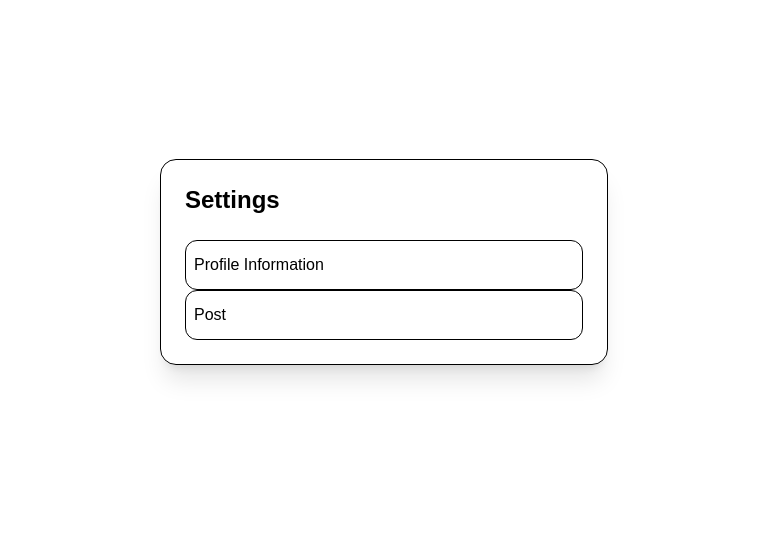
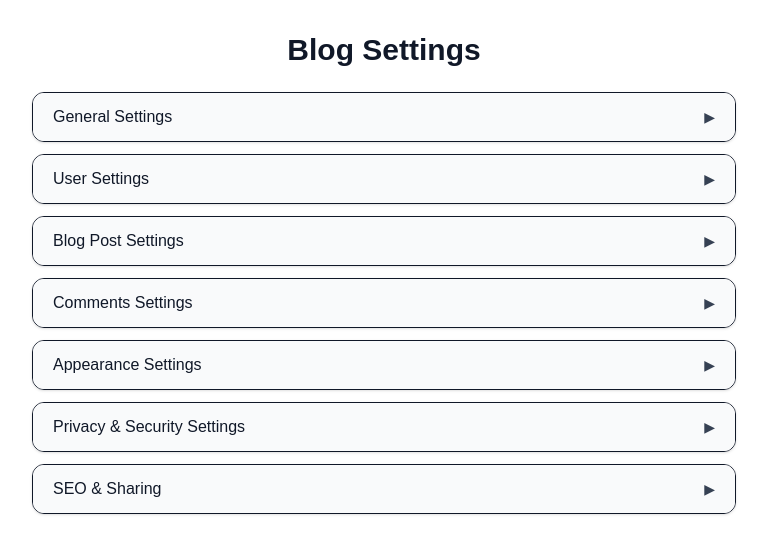
Before and after one commit to babkkin/daily-blogs, a Next.js app: page /setting in a window 1280 px wide. Shown: the top 554 px of the page, without its empty margins (256-1023 px from the left). Built offline with nearby package versions, Linux system fonts and the light colour scheme; a web font is replaced by a local one.

Commit message:
settingsssss

```diff
--- a/app/setting/page.js
+++ b/app/setting/page.js
@@ -1,58 +1,135 @@
 "use client";
-import Link from "next/link"; // ✅ Add this import
+import { useState } from "react";
+import { motion, AnimatePresence } from "framer-motion";
+
+const sections = [
+  {
+    title: "General Settings",
+    items: [
+      "Site Title",
+      "Tagline / Description",
+      "Logo Upload",
+      "Favicon Upload",
+      "Timezone",
+      "Language",
+      "Date & Time Format",
+    ],
+  },
+  {
+    title: "User Settings",
+    items: [
+      "Profile Picture",
+      "Display Name",
+      "Bio / About",
+      "Email Notifications",
+      "Theme Preference (Light / Dark Mode)",
+    ],
+  },
+  {
+    title: "Blog Post Settings",
+    items: [
+      "Default Post Visibility",
+      "Default Category",
+      "Number of Posts per Page",
+      "Allow Comments",
+      "Auto Save Drafts",
+      "Featured Image Required",
+    ],
+  },
+  {
+    title: "Comments Settings",
+    items: [
+      "Enable / Disable Comments",
+      "Require Approval Before Display",
+      "Allow Guest Comments",
+      "Profanity Filter",
+      "Email Moderation Alerts",
+    ],
+  },
+  {
+    title: "Appearance Settings",
+    items: [
+      "Theme / Template Selector",
+      "Primary Color",
+      "Accent Color",
+      "Font Family / Size",
+      "Header & Footer Custom Text",
+      "Layout Options",
+    ],
+  },
+  {
+    title: "Privacy & Security Settings",
+    items: [
+      "Cookie Consent Banner",
+      "Content Privacy Options",
+      "Two-Factor Authentication",
+      "Backup & Export Data",
+    ],
+  },
+  {
+    title: "SEO & Sharing",
+    items: [
+      "Meta Title & Description",
+      "Social Media Links",
+      "Open Graph Image",
+      "RSS Feed Toggle",
+      "Custom Robots.txt",
+      "Sitemap Generation",
+    ],
+  },
+];
 
 export default function SettingsPage() {
+  const [openIndex, setOpenIndex] = useState(null);
 
+  const toggle = (index) => {
+    setOpenIndex(openIndex === index ? null : index);
+  };
 
   return (
-    <div
-      className={`h-131 flex items-center justify-center transition-colors duration-300 `}
-    >
-      <div
-        className={`shadow-xl rounded-2xl w-full max-w-md p-6 transition-colors duration-300 border
-        `}
-      >
+    <div className="max-w-3xl mx-auto p-4 md:p-8 text-gray-900">
+      <h1 className="text-3xl font-bold mb-6 text-center">Blog Settings</h1>
 
-        <h1
-          className={`text-2xl font-bold mb-6 transition-colors duration-300
-          `}
+      {sections.map((section, index) => (
+        <div
+          key={index}
+          className="border rounded-xl mb-3 overflow-hidden shadow-sm"
         >
-          Settings
-        </h1>
+          {/* Section Header */}
+          <button
+            onClick={() => toggle(index)}
+            className="w-full text-left px-5 py-3 bg-gray-50 hover:bg-gray-100 flex justify-between items-center transition"
+          >
+            <span className="font-medium text-base">{section.title}</span>
+            <motion.span
+              animate={{ rotate: openIndex === index ? 90 : 0 }}
+              transition={{ duration: 0.25 }}
+              className="text-sm text-gray-700"
+            >
+              ▶
+            </motion.span>
+          </button>
 
-        <div
-          className={`rounded-xl pl-2 transition-colors duration-200 border
-          `}
-        >
-          <Link
-            href="/profile"
-            className={`transition-colors duration-200 flex items-center  h-12 rounded-full
-           `}
-          >
-            Profile Information
-          </Link>
+          {/* Dropdown Content */}
+          <AnimatePresence>
+            {openIndex === index && (
+              <motion.div
+                initial={{ height: 0, opacity: 0 }}
+                animate={{ height: "auto", opacity: 1 }}
+                exit={{ height: 0, opacity: 0 }}
+                transition={{ duration: 0.3 }}
+                className="px-6 py-3 bg-white"
+              >
+                <ul className="list-disc pl-6 space-y-1 text-sm text-gray-700">
+                  {section.items.map((item, i) => (
+                    <li key={i}>{item}</li>
+                  ))}
+                </ul>
+              </motion.div>
+            )}
+          </AnimatePresence>
         </div>
-
-        <div
-          className={`rounded-xl pl-2 transition-colors duration-200
-          `}
-        >
-
-        </div>
-
-        <div
-          className={`rounded-xl pl-2 transition-colors duration-200 border
-          `}
-        >
-          <Link
-            href="/Newsfeed"
-            className={`transition-colors duration-200 flex items-center  h-12 rounded-full
-            `}
-          >
-            Post
-          </Link>
-        </div>
-      </div>
+      ))}
     </div>
   );
 }
--- a/components/Footer.js
+++ b/components/Footer.js
@@ -1,7 +1,26 @@
+"use client";
+
+import { useState } from "react";
+import Sidebar from "./Sidebar";
+
 export default function Footer() {
+  const [sidebarOpen, setSidebarOpen] = useState(false);
+
   return (
-    <footer className="p-4 text-center text-lg md:text-xl lg:text-2xl border-t">
-      This website was made by MAMA MO!
-    </footer>
+    <>
+      {/* Sidebar Component */}
+      <Sidebar isOpen={sidebarOpen} onClose={() => setSidebarOpen(false)} />
+
+      {/* Sticky Footer */}
+      <footer className="fixed bottom-0 left-0 w-full border-t bg-white shadow-md p-1 flex justify-between items-center z-50">
+        {/* Burger Button */}
+
+
+        {/* Footer Text */}
+        <p className="text-lg md:text-xl lg:text-2xl text-center flex-1">
+          This website was made by MAMA MO!
+        </p>
+      </footer>
+    </>
   );
 }
--- a/components/Header.js
+++ b/components/Header.js
@@ -63,6 +63,10 @@ export default function Header() {
 	};
 
 	return (
+		<>
+			{/* Sidebar controlled by Header */}
+			<Sidebar isOpen={sidebarOpen} onClose={() => setSidebarOpen(false)} />
+
 			<header className="fixed top-0 left-0 right-0 z-50 bg-white border-b px-4 md:px-8 py-3 flex items-center justify-between">
 				<link
 					rel="stylesheet"
@@ -73,6 +77,7 @@ export default function Header() {
 					href="https://cdn-uicons.flaticon.com/uicons-regular-rounded/css/uicons-regular-rounded.css"
 				/>
 
+				{/* Left Section: Burger + Logo + Search */}
 				<div className="flex items-center gap-3 relative">
 					<button
 						onClick={() => setSidebarOpen(!sidebarOpen)}
@@ -80,8 +85,6 @@ export default function Header() {
 					>
 						<i className="fi fi-br-menu-burger"></i>
 					</button>
-
-				<Sidebar isOpen={sidebarOpen} onClose={() => setSidebarOpen(false)} />
 
 					<Link href="/home" className="text-2xl font-bold">
 						DailyBlogs
@@ -132,6 +135,7 @@ export default function Header() {
 					</form>
 				</div>
 
+				{/* Right Section: Buttons */}
 				<div className="flex items-center gap-5 relative">
 					<button
 						onClick={() => router.push("/blog-editor")}
@@ -159,5 +163,6 @@ export default function Header() {
 					</button>
 				</div>
 			</header>
+		</>
 	);
 }
--- a/components/Sidebar.js
+++ b/components/Sidebar.js
@@ -1,56 +1,67 @@
 "use client";
-import { usePathname, useRouter } from "next/navigation";
-import { useEffect } from "react";
+import { motion } from "framer-motion";
+import Link from "next/link"; // ✅ Import Link
 
 export default function Sidebar({ isOpen, onClose }) {
-  const router = useRouter();
-  const pathname = usePathname();
+	return (
+		<motion.div
+			initial={{ x: "-100%" }}
+			animate={{ x: isOpen ? 0 : "-100%" }}
+			transition={{ type: "tween", duration: 0.5, ease: "easeInOut" }}
+			className="fixed top-0 left-0 h-full max-h-[93.5vh] overflow-y-auto w-64 bg-white text-gray-800 shadow-lg z-50 flex flex-col justify-between"
+			style={{ boxShadow: "2px 0 5px rgba(0,0,0,0.1)" }}
+		>
+			{/* Header Section */}
+			<div>
+				<div className="p-4 flex justify-between items-center border-b border-gray-200">
+					<h2 className="text-lg font-semibold">Menu</h2>
+					<button
+						onClick={onClose}
+						className="text-2xl text-gray-500 hover:text-gray-700 transition"
+					>
+						&times;
+					</button>
+				</div>
 
-  const links = [
-    { name: "Home", icon: "fi fi-rr-home", path: "/home" },
-    { name: "Library", icon: "fi fi-rr-book-alt", path: "/library" },
-    { name: "Profile", icon: "fi fi-rr-user", path: "/profile" },
-    { name: "Stories", icon: "fi fi-rr-document", path: "/stories" },
-    { name: "Stats", icon: "fi fi-rr-chart-histogram", path: "/stats" },
-  ];
+				{/* Menu Items */}
+				<ul className="p-4 space-y-2">
+					{/* Home */}
+					<li className="flex items-center gap-3 p-3 rounded-lg border border-transparent hover:border-black hover:bg-gray-100 cursor-pointer transition-all duration-300 ease-in-out">
+						<i className="fi fi-rr-home text-lg flex-shrink-0"></i>
+						<span className="text-base leading-none">Home</span>
+					</li>
 
-  // 🧩 Close sidebar when route changes
-useEffect(() => {
-  onClose();
-}, [pathname, onClose]);
+					{/* About */}
+					<Link href="/about" className="block">
+						<li
+							onClick={onClose}
+							className="flex items-center gap-3 p-3 rounded-lg border border-transparent hover:border-black hover:bg-gray-100 cursor-pointer transition-all duration-300 ease-in-out"
+						>
+							<i className="fi fi-rr-info text-lg flex-shrink-0"></i>
+							<span className="text-base leading-none">About</span>
+						</li>
+					</Link>
 
-  return (
-    <div
-      className={`fixed top-[49px] left-0 h-[calc(100%-64px)] w-64 bg-white shadow-lg p-5 z-50 transform transition-transform duration-300 ease-in-out ${
-        isOpen ? "translate-x-0" : "-translate-x-full"
-      }`}
-    >
+					{/* ✅ Settings (Linked to /settings) */}
+					<Link href="/setting" className="block">
+						<li
+							onClick={onClose}
+							className="flex items-center gap-3 p-3 rounded-lg border border-transparent hover:border-black hover:bg-gray-100 cursor-pointer transition-all duration-300 ease-in-out"
+						>
+							<i className="fi fi-rr-settings text-lg flex-shrink-0"></i>
+							<span className="text-base leading-none">Settings</span>
+						</li>
+					</Link>
+				</ul>
+			</div>
 
-
-      <ul className="space-y-4">
-        {links.map((link) => (
-          <li
-            key={link.path}
-            onClick={() => router.push(link.path)}
-            className={`flex items-center gap-2 cursor-pointer px-3 py-2 rounded-md transition-colors ${
-              pathname === link.path
-                ? "bg-gray-100 text-black font-semibold"
-                : "hover:bg-gray-50 text-gray-700"
-            }`}
-          >
-            <i className={link.icon}></i> {link.name}
-          </li>
-        ))}
-      </ul>
-
-      <div className="mt-8 border-t pt-4">
-        <p className="text-sm font-semibold mb-2">Following</p>
-        <ul className="space-y-1">
-          <li className="text-sm text-gray-600">StartupInsider</li>
-          <li className="text-sm text-gray-600">Stackademic</li>
-          <li className="text-sm text-gray-600">Frontend Highlights</li>
-        </ul>
-      </div>
-    </div>
-  );
+			{/* Logout Section */}
+			<div className="p-4">
+				<li className="flex items-center gap-3 p-3 rounded-lg border border-transparent hover:border-black hover:bg-gray-100 cursor-pointer transition-all duration-300 ease-in-out list-none">
+					<i className="fi fi-rr-sign-out-alt text-lg flex-shrink-0"></i>
+					<span className="text-base leading-none">Logout</span>
+				</li>
+			</div>
+		</motion.div>
+	);
 }
--- a/package.json
+++ b/package.json
@@ -15,6 +15,7 @@
     "bcrypt": "^6.0.0",
     "class-variance-authority": "^0.7.1",
     "clsx": "^2.1.1",
+    "framer-motion": "^12.23.24",
     "lucide-react": "^0.544.0",
     "next": "15.5.3",
     "next-auth": "^4.24.11",
```
Also changed, not shown: 1 other file (tests, documents, lock files or other folders). Lines whose indentation alone changed are shown as unchanged.
